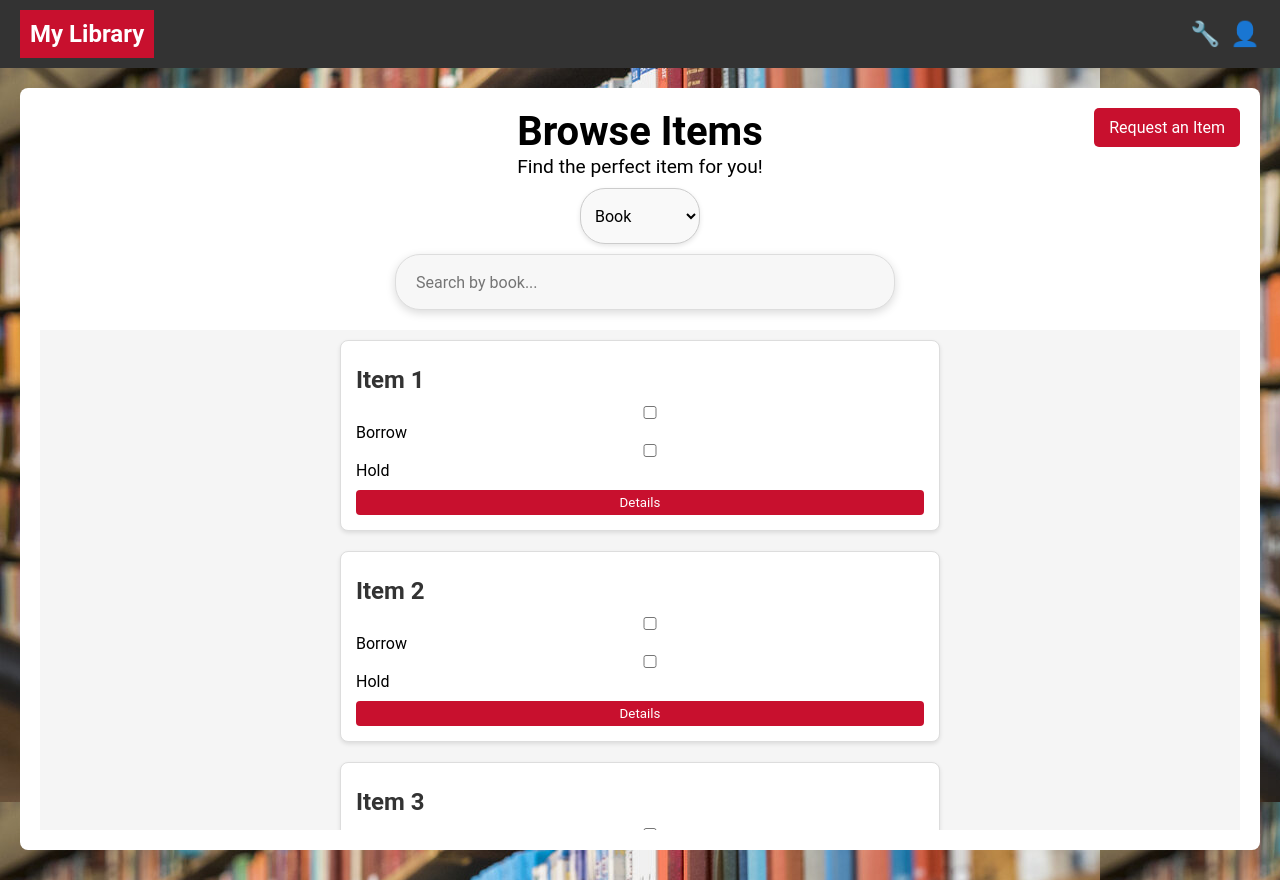
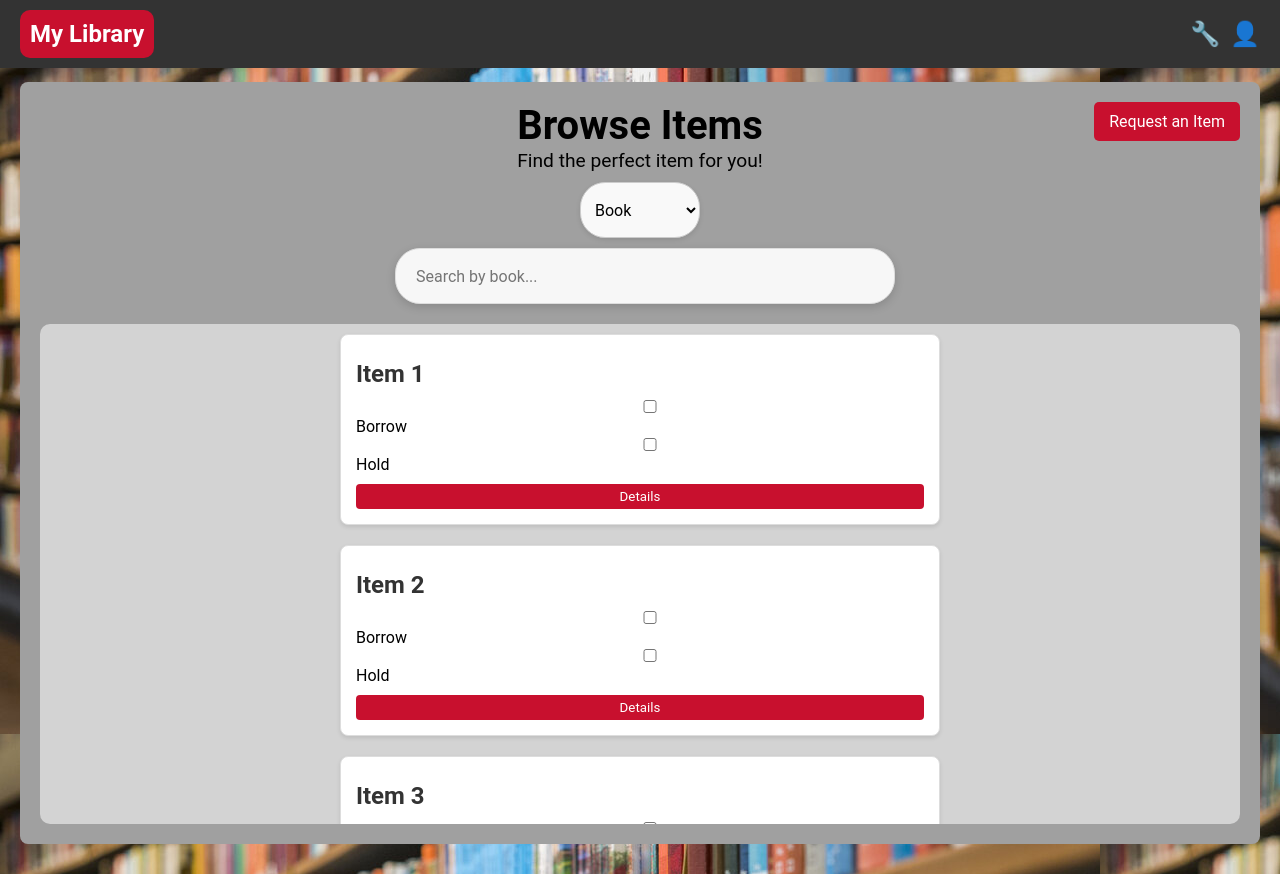
Before and after one commit to rgarci82/Library, a React (Vite) app in the folder frontend/: page /browse in a window 1280 px wide. Built offline with nearby package versions, Linux system fonts and the light colour scheme.

Commit message:
Feat: fixed more frontend.

```diff
--- a/frontend/src/pages/Browse.tsx
+++ b/frontend/src/pages/Browse.tsx
@@ -172,6 +172,10 @@ const styles: { [key: string]: React.CSSProperties } = {
     padding: '10px 20px',
     backgroundColor: '#333',
     color: '#fff',
+    position: 'fixed',
+    left: '0',
+    right: '0',
+    zIndex: 100,
   },
   libraryName: {
     backgroundColor: '#C8102E',
@@ -179,6 +183,7 @@ const styles: { [key: string]: React.CSSProperties } = {
     fontSize: '24px',
     justifyContent: 'center',
     padding: '10px',
+    borderRadius: '10px',
   },
   navIcons: {
     display: 'flex',
@@ -193,14 +198,14 @@ const styles: { [key: string]: React.CSSProperties } = {
     height: '100%',
   },
   textContainer: {
+    marginTop: '5%',
     height: '100%',
     textAlign: 'center',
     marginBottom: '10px',
-    backgroundColor: 'white',
+    backgroundColor: '#A0A0A0',
     padding: '20px',
     borderRadius: '8px',
     position: 'relative',
-
   },
   headerTitle: {
     fontSize: '2.5rem',
@@ -261,7 +266,8 @@ const styles: { [key: string]: React.CSSProperties } = {
     overflowY: 'auto', // Adds vertical scroll
     padding: '10px',
     width: '100%',
-    backgroundColor: '#f5f5f5', // Optional background color
+    backgroundColor: 'lightgray', // Optional background color
+    borderRadius: '10px',
   },
   itemsGrid: {
     display: 'flex',
```
